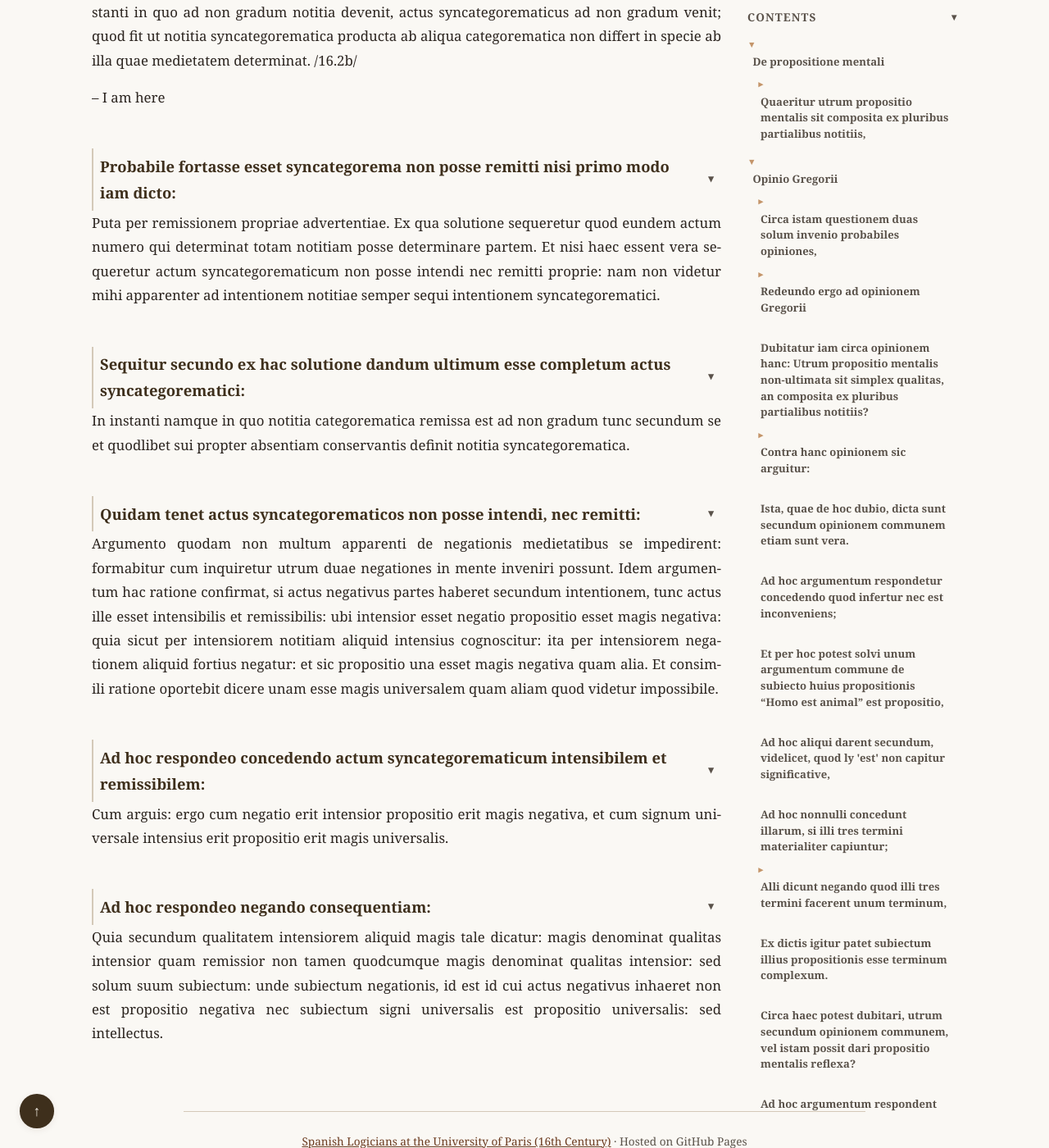
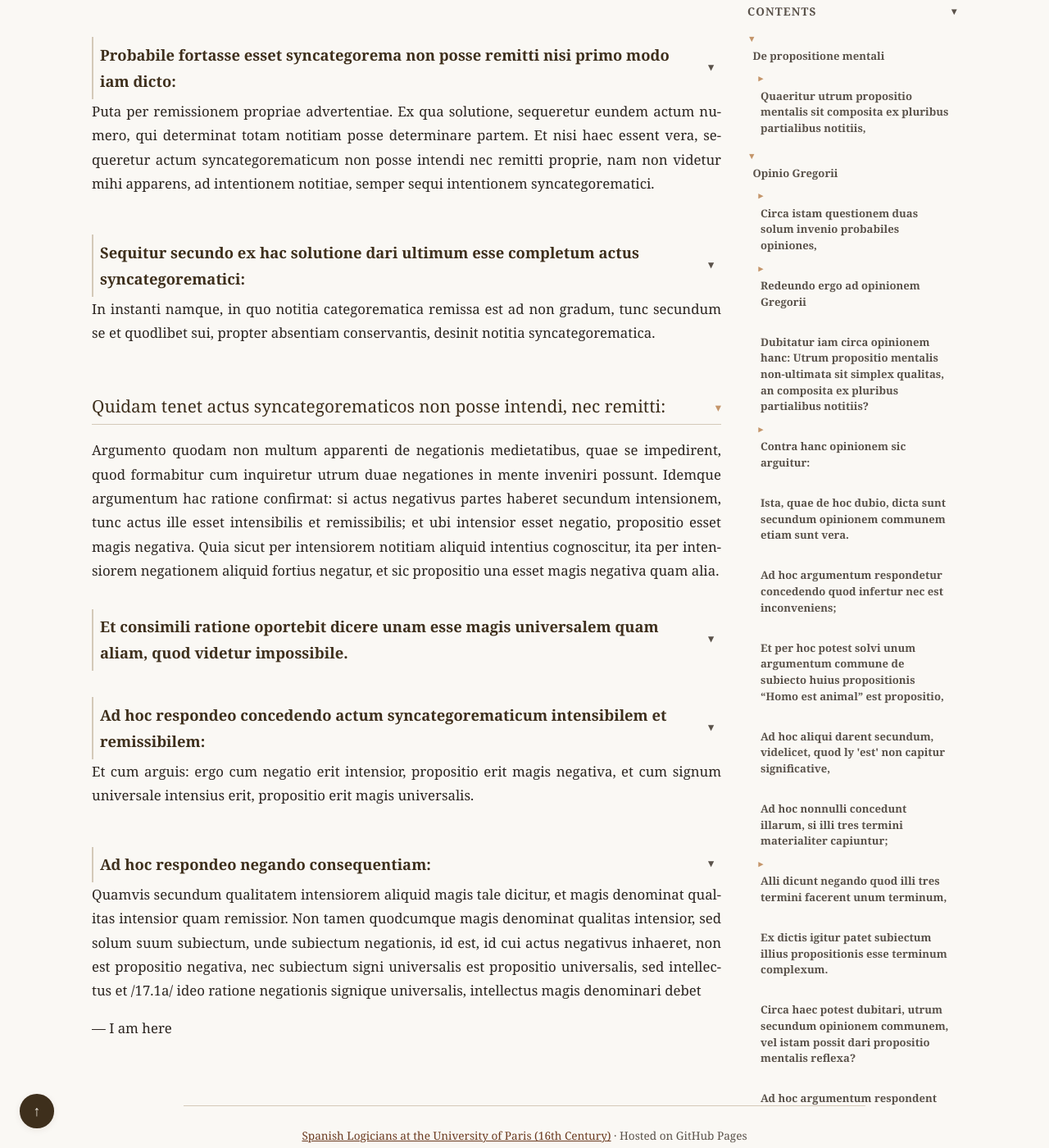
Before and after one commit to JoseBalado/Spanish-Logicians-at-the-University-of-Paris, a Jekyll site: the page built from philosophers/Fernando-de-Enzinas/Tractatus-de-compositione-propositionis-mentalis-1528.md, in a window 1280 px wide and 1400 px high, scrolled down 62424 px. Shown: the whole window at 82% size. Built offline with Jekyll 4.4.1, drawn with Linux system fonts in a browser that asks for light colours; some of the changed text lies outside the part shown.

Commit message:
Enzinas page 16.2

```diff
--- a/philosophers/Fernando-de-Enzinas/Tractatus-de-compositione-propositionis-mentalis-1528.md
+++ b/philosophers/Fernando-de-Enzinas/Tractatus-de-compositione-propositionis-mentalis-1528.md
@@ -1049,28 +1045,30 @@ Uno modo ex remissione propriae advertentiae, quia intellectus et producit et co
 
 Alio modo per remissionem advertentiae, qua intellectus conservat notitias categorematicas determinatas a tali actu. Et tunc facile est respondere ad argumentum: quod, remissa notitia categorematica, remittitur actus eo modo quo remittitur ipsa notitia categorematica. Itaque in instanti in quo ad non gradum notitia devenit, actus syncategorematicus ad non gradum venit; quod fit ut notitia syncategorematica producta ab aliqua categorematica non differt in specie ab illa quae medietatem determinat. /16.2b/
 
--- I am here
-
-
 ### Probabile fortasse esset syncategorema non posse remitti nisi primo modo iam dicto:
 
-Puta per remissionem propriae advertentiae. Ex qua solutione sequeretur quod eundem actum numero qui determinat totam notitiam posse determinare partem. Et nisi haec essent vera sequeretur actum syncategorematicum non posse intendi nec remitti proprie: nam non videtur mihi apparenter ad intentionem notitiae semper sequi intentionem syncategorematici.
+Puta per remissionem propriae advertentiae. Ex qua solutione, sequeretur eundem actum numero, qui determinat totam notitiam posse determinare partem. Et nisi haec essent vera, sequeretur actum syncategorematicum non posse intendi nec remitti proprie, nam non videtur mihi apparens, ad intentionem notitiae, semper sequi intentionem syncategorematici.
 
-### Sequitur secundo ex hac solutione dandum ultimum esse completum actus syncategorematici:
+### Sequitur secundo ex hac solutione dari ultimum esse completum actus syncategorematici:
 
-In instanti namque in quo notitia categorematica remissa est ad non gradum tunc secundum se et quodlibet sui propter absentiam conservantis definit notitia syncategorematica.
+In instanti namque, in quo notitia categorematica remissa est ad non gradum, tunc secundum se et quodlibet sui, propter absentiam conservantis, desinit notitia syncategorematica.
 
-### Quidam tenet actus syncategorematicos non posse intendi, nec remitti:
+## Quidam tenet actus syncategorematicos non posse intendi, nec remitti:
 
-Argumento quodam non multum apparenti de negationis medietatibus se impedirent: formabitur cum inquiretur utrum duae negationes in mente inveniri possunt. Idem argumentum hac ratione confirmat, si actus negativus partes haberet secundum intentionem, tunc actus ille esset intensibilis et remissibilis: ubi intensior esset negatio propositio esset magis negativa: quia sicut per intensiorem notitiam aliquid intensius cognoscitur: ita per intensiorem negationem aliquid fortius negatur: et sic propositio una esset magis negativa quam alia. Et consimili ratione oportebit dicere unam esse magis universalem quam aliam quod videtur impossibile.
+Argumento quodam non multum apparenti de negationis medietatibus, quae se impedirent, quod formabitur cum inquiretur utrum duae negationes in mente inveniri possunt. Idemque argumentum hac ratione confirmat: si actus negativus partes haberet secundum intensionem, tunc actus ille esset intensibilis et remissibilis; et ubi intensior esset negatio, propositio esset magis negativa. Quia sicut per intensiorem notitiam aliquid intentius cognoscitur, ita per intensiorem negationem aliquid fortius negatur, et sic propositio una esset magis negativa quam alia.
+
+### Et consimili ratione oportebit dicere unam esse magis universalem quam aliam, quod videtur impossibile.
 
 ### Ad hoc respondeo concedendo actum syncategorematicum intensibilem et remissibilem:
 
-Cum arguis: ergo cum negatio erit intensior propositio erit magis negativa, et cum signum universale intensius erit propositio erit magis universalis.
+Et cum arguis: ergo cum negatio erit intensior, propositio erit magis negativa, et cum signum universale intensius erit, propositio erit magis universalis.
 
 ### Ad hoc respondeo negando consequentiam:
 
-Quia secundum qualitatem intensiorem aliquid magis tale dicatur: magis denominat qualitas intensior quam remissior non tamen quodcumque magis denominat qualitas intensior: sed solum suum subiectum: unde subiectum negationis, id est id cui actus negativus inhaeret non est propositio negativa nec subiectum signi universalis est propositio universalis: sed intellectus.
+Quamvis secundum qualitatem intensiorem aliquid magis tale dicitur, et magis denominat qualitas intensior quam remissior. Non tamen quodcumque magis denominat qualitas intensior, sed solum suum subiectum, unde subiectum negationis, id est, id cui actus negativus inhaeret, non est propositio negativa, nec subiectum signi universalis est propositio universalis, sed intellectus et /17.1a/ ideo ratione negationis signique universalis, intellectus magis denominari debet
+
+--- I am here
+
 
 
 <!--
@@ -1084,7 +1082,8 @@ Quia secundum qualitatem intensiorem aliquid magis tale dicatur: magis denominat
 * del.    (deletio)    : Printer repeated a word; deleted the extra one.
 
 ## Log
-Page 14.1a: puerum ] emend. purum
-Page 16.1a: signā ] emend. signum
+Page 14.1a: purum ] emend. puerum
+Page 16.1a: signum ] emend. signā
 Page 16.2a: in ] conj. (textus laesus)
+Page 16.2b: intensionem ] emend. intentionem
 -->
```
Also changed, not shown: other parts of philosophers/Fernando-de-Enzinas/Tractatus-de-compositione-propositionis-mentalis-1528.md (+0 -4 lines).
